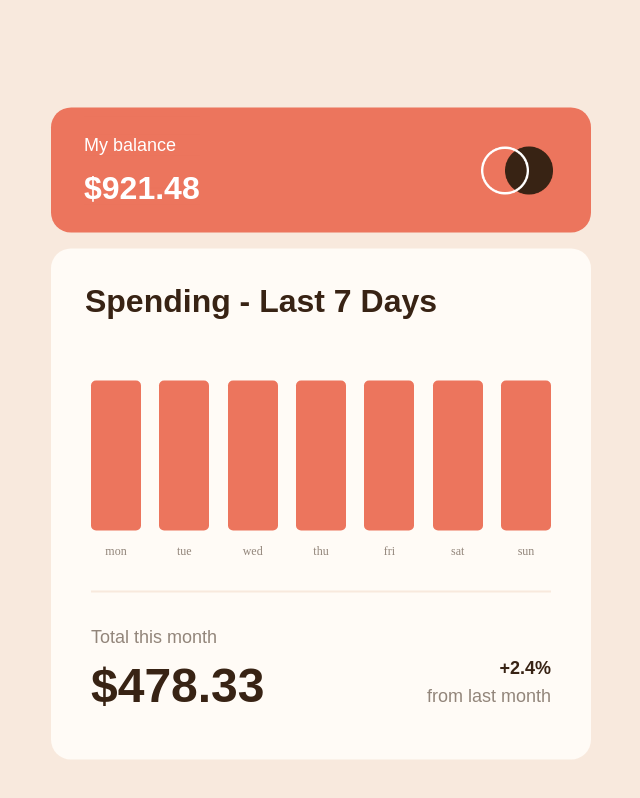
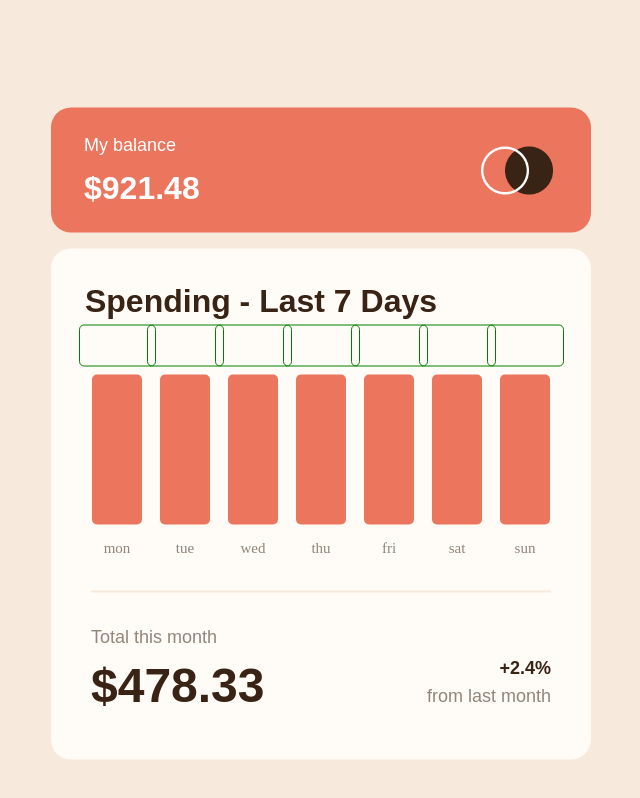
Before and after one commit to dlavrentev/expenses-chart-component, a React (Create React App) app: page / in a window 1280 px wide. Shown: the whole page, without its empty margins (319-959 px from the left). Built offline with nearby package versions, Linux system fonts and the light colour scheme.

Commit message:
Update App.css

```diff
--- a/src/App.css
+++ b/src/App.css
@@ -133,6 +133,7 @@ p {
 .money-container:hover {
   background: #FF9B86;
 }
+
 
 
 .month-container {
@@ -284,18 +285,34 @@ p {
     font-family: 'DM Sans';
     font-style: normal;
     font-weight: 400;
-    font-size: 12px;
+    font-size: 15px;
     line-height: 16px;
     text-align: center;
     color: #92857A;
   }
 
+  .chart-detail {
+    display: flex;
+    flex-direction: column;
+    align-items: center;
+    justify-content: center;
+  }
 
   .money-container {
     width: 50px;
     height: 150px;
     background: #EC755D;
     border-radius: 5px;
+  }
+
+  .money-detail {
+    border-radius: 5px;
+    width: 75px;
+    height: 40px;
+    margin-bottom: 8px;
+    border: solid 1px green;
+    margin-left: -12.5px;
+    margin-right: -12.5px;
   }
 
 
```
